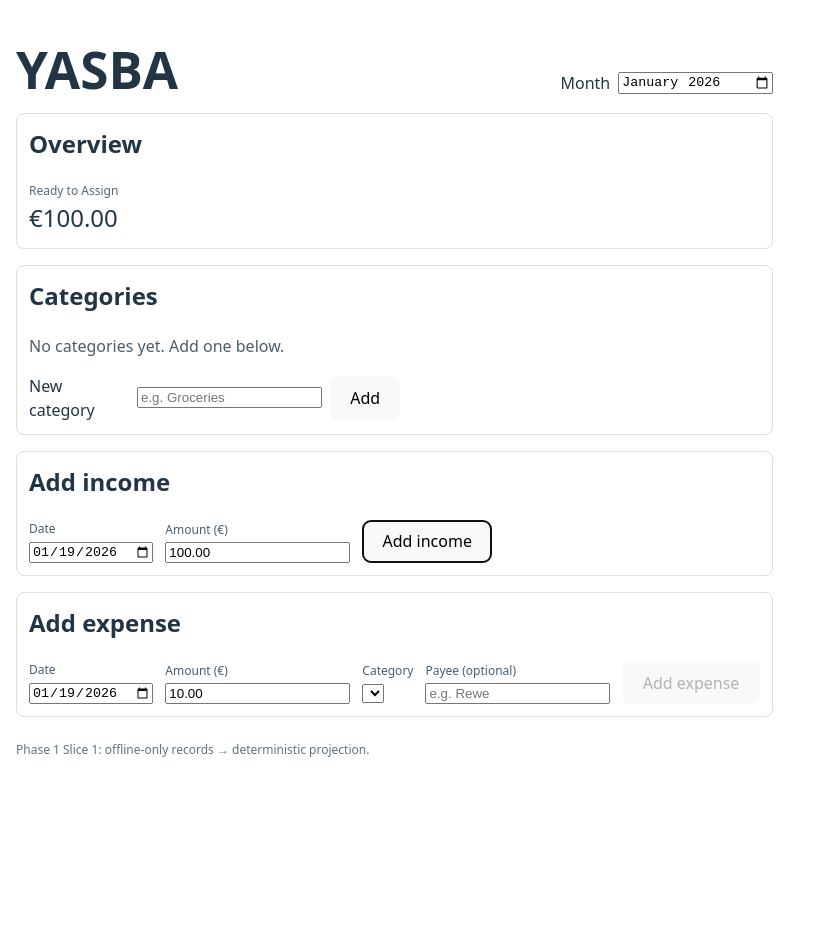
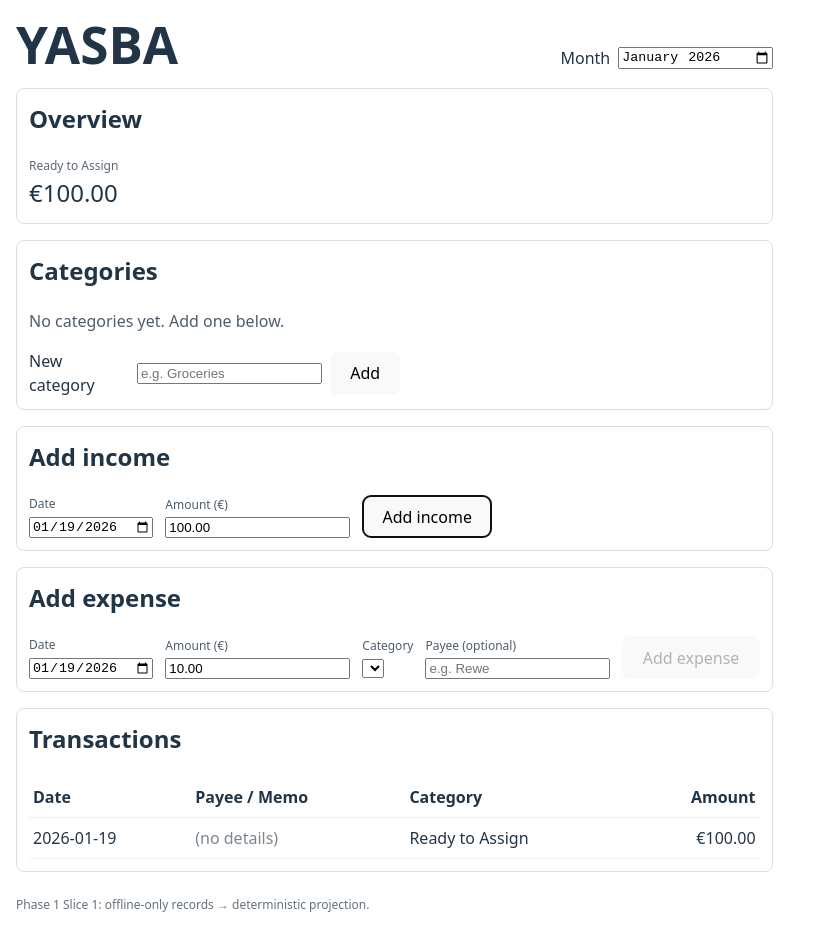
Before and after one commit to ramsesoriginal/YASBA, a React app in the folder frontend/: page / in a window 1280 px wide. Both pictures are taken after a click on the button "Add income". Shown: the whole page, without its empty margins (0-820 px from the left). Before the commit the page ends 800 px from the top, so only its background shows below. Built offline with nearby package versions, Linux system fonts and the light colour scheme; the HTML template or start-up script is replaced by a standard one.

Commit message:
feat(frontend-ui): render transaction list for selected month

```diff
--- a/frontend/src/App.tsx
+++ b/frontend/src/App.tsx
@@ -5,6 +5,7 @@ import { appendRecord, listAllRecords } from "./storage";
 import { cmdAddExpense, cmdAddIncome, cmdCreateCategory, cmdAssignBudget } from "./app/commands";
 import { currentMonthKey, isoFromDateInput, todayIsoDate } from "./app/month";
 import { formatCents } from "./app/moneyFormat";
+import { listMonthTransactions } from "./domain/views/monthTransactions";
 
 type UiError = { message: string };
 
@@ -38,6 +39,22 @@ export default function App() {
   }, []);
 
   const snapshot = useMemo(() => projectMonth(records, monthKey), [records, monthKey]);
+
+  const categoryNameById = useMemo(() => {
+    const map = new Map<string, string>();
+
+    // Deterministic enough for now: last CategoryCreated in record order wins.
+    // (Edits/renames come later as explicit records.)
+    for (const r of records) {
+      if (r.type === "CategoryCreated") {
+        map.set(r.categoryId, r.name);
+      }
+    }
+
+    return map;
+  }, [records]);
+
+  const monthTx = useMemo(() => listMonthTransactions(records, monthKey), [records, monthKey]);
 
   // Default expense category selection to first available
   useEffect(() => {
@@ -344,6 +361,94 @@ export default function App() {
             </button>
           </form>
         </section>
+
+        <section style={{ padding: 12, border: "1px solid #ddd", borderRadius: 8 }}>
+          <h2 style={{ marginTop: 0 }}>Transactions</h2>
+
+          {monthTx.length === 0 ? (
+            <p style={{ opacity: 0.8 }}>No transactions in this month yet.</p>
+          ) : (
+            <table style={{ width: "100%", borderCollapse: "collapse" }}>
+              <thead>
+                <tr>
+                  <th
+                    style={{
+                      textAlign: "left",
+                      borderBottom: "1px solid #eee",
+                      padding: "8px 4px",
+                    }}>
+                    Date
+                  </th>
+                  <th
+                    style={{
+                      textAlign: "left",
+                      borderBottom: "1px solid #eee",
+                      padding: "8px 4px",
+                    }}>
+                    Payee / Memo
+                  </th>
+                  <th
+                    style={{
+                      textAlign: "left",
+                      borderBottom: "1px solid #eee",
+                      padding: "8px 4px",
+                    }}>
+                    Category
+                  </th>
+                  <th
+                    style={{
+                      textAlign: "right",
+                      borderBottom: "1px solid #eee",
+                      padding: "8px 4px",
+                    }}>
+                    Amount
+                  </th>
+                </tr>
+              </thead>
+              <tbody>
+                {monthTx.map((t) => {
+                  const categoryName = t.categoryId
+                    ? (categoryNameById.get(t.categoryId) ?? "(unknown category)")
+                    : "Ready to Assign";
+                  const payeeMemo = t.payee?.trim()
+                    ? t.memo?.trim()
+                      ? `${t.payee} — ${t.memo}`
+                      : t.payee
+                    : t.memo?.trim()
+                      ? t.memo
+                      : "";
+
+                  return (
+                    <tr key={t.transactionId}>
+                      <td
+                        style={{
+                          padding: "8px 4px",
+                          borderBottom: "1px solid #f3f3f3",
+                          whiteSpace: "nowrap",
+                        }}>
+                        {t.occurredAt.slice(0, 10)}
+                      </td>
+                      <td style={{ padding: "8px 4px", borderBottom: "1px solid #f3f3f3" }}>
+                        {payeeMemo || <span style={{ opacity: 0.6 }}>(no details)</span>}
+                      </td>
+                      <td style={{ padding: "8px 4px", borderBottom: "1px solid #f3f3f3" }}>
+                        {categoryName}
+                      </td>
+                      <td
+                        style={{
+                          padding: "8px 4px",
+                          borderBottom: "1px solid #f3f3f3",
+                          textAlign: "right",
+                        }}>
+                        {formatCents(t.amountCents)}
+                      </td>
+                    </tr>
+                  );
+                })}
+              </tbody>
+            </table>
+          )}
+        </section>
       </main>
 
       <footer style={{ marginTop: 24, opacity: 0.7, fontSize: 12 }}>
```
